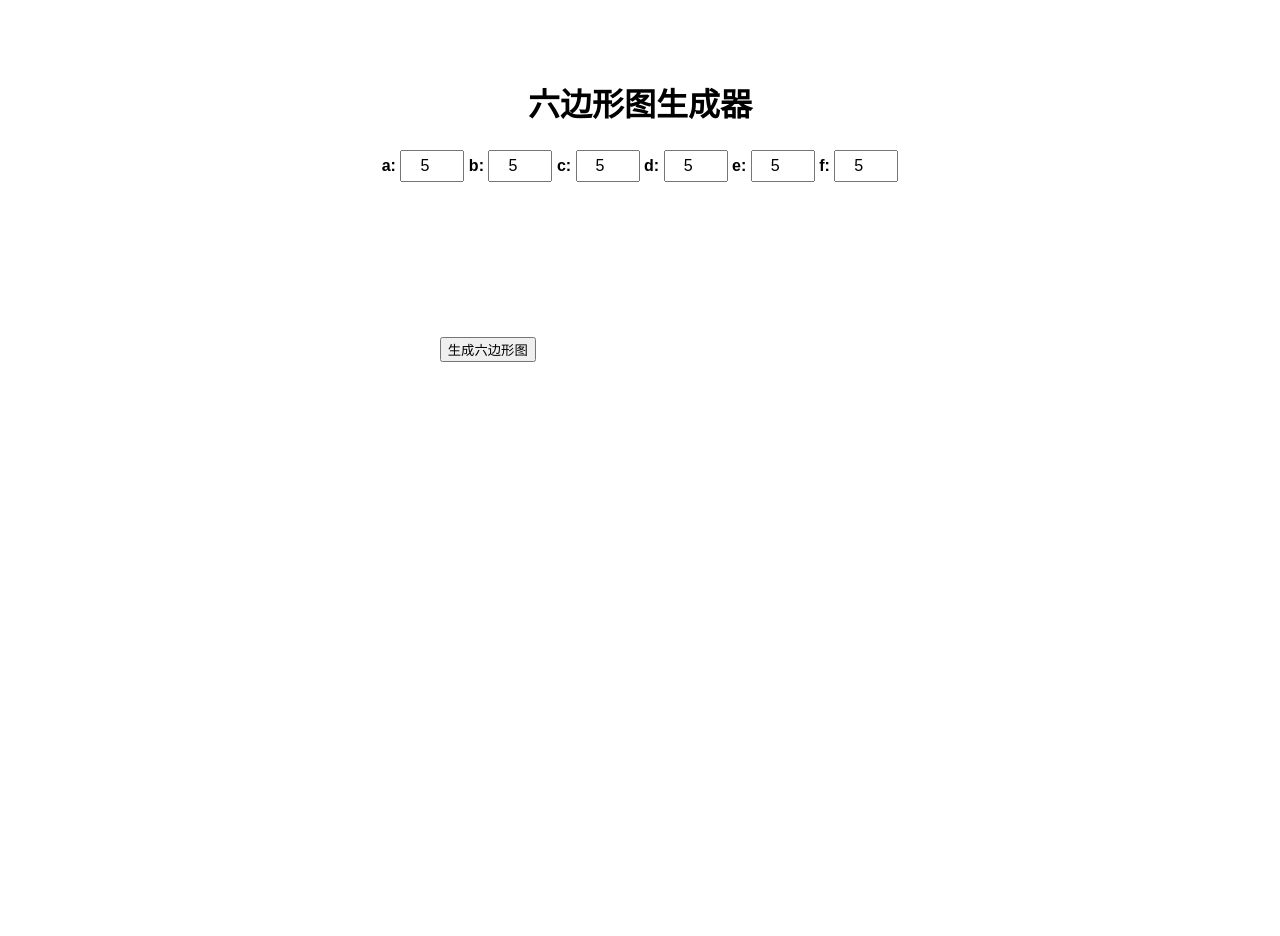
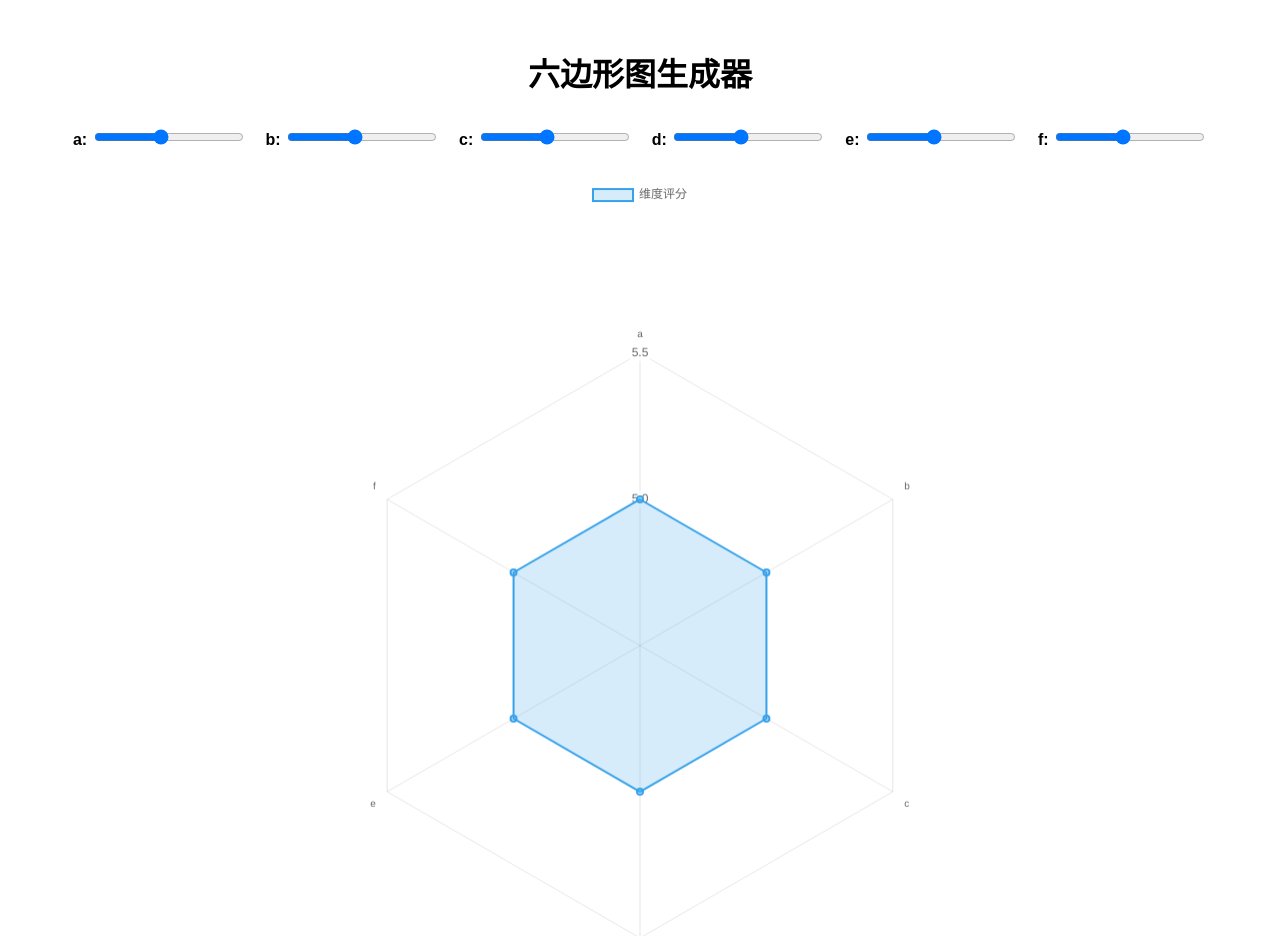
Before and after one commit to LibidoDealer/renovate_hexagon, a plain HTML site: page index.html in a window 1280 px wide. Shown: the top 936 px of the page. Before the commit the page ends 800 px from the top, so only its background shows below. Drawn offline with nearby package versions, Linux system fonts and the light colour scheme; animation ran at ten frames a second.

Commit message:
Update index.html

```diff
--- a/index.html
+++ b/index.html
@@ -9,94 +9,99 @@
     body {
       font-family: Arial, sans-serif;
       text-align: center;
-      padding: 50px;
+      padding: 20px;
     }
     #radar-chart {
       max-width: 600px;
-      margin: 0 auto;
+      margin: 0 auto 30px;
     }
-    label {
-      font-weight: bold;
-      margin: 10px 0;
-      display: inline-block;
-    }
-    .form-group {
+    .slider-group {
+      display: flex;
+      justify-content: center;
+      flex-wrap: wrap;
       margin-bottom: 20px;
     }
-    input {
-      width: 50px;
-      padding: 5px;
-      text-align: center;
-      font-size: 16px;
+    .slider-group label {
+      font-weight: bold;
+      margin: 10px;
+    }
+    .slider-group input[type="range"] {
+      width: 150px;
     }
   </style>
 </head>
 <body>
 
   <h1>六边形图生成器</h1>
-  <div class="form-group">
-    <label for="a">a: </label>
-    <input type="number" id="a" min="1" max="10" value="5">
-    <label for="b">b: </label>
-    <input type="number" id="b" min="1" max="10" value="5">
-    <label for="c">c: </label>
-    <input type="number" id="c" min="1" max="10" value="5">
-    <label for="d">d: </label>
-    <input type="number" id="d" min="1" max="10" value="5">
-    <label for="e">e: </label>
-    <input type="number" id="e" min="1" max="10" value="5">
-    <label for="f">f: </label>
-    <input type="number" id="f" min="1" max="10" value="5">
+
+  <div class="slider-group">
+    <label for="a">a: <input type="range" id="a" min="1" max="10" value="5" oninput="updateChart()"></label>
+    <label for="b">b: <input type="range" id="b" min="1" max="10" value="5" oninput="updateChart()"></label>
+    <label for="c">c: <input type="range" id="c" min="1" max="10" value="5" oninput="updateChart()"></label>
+    <label for="d">d: <input type="range" id="d" min="1" max="10" value="5" oninput="updateChart()"></label>
+    <label for="e">e: <input type="range" id="e" min="1" max="10" value="5" oninput="updateChart()"></label>
+    <label for="f">f: <input type="range" id="f" min="1" max="10" value="5" oninput="updateChart()"></label>
   </div>
 
-  <button onclick="generateChart()">生成六边形图</button>
-
-  <canvas id="radar-chart"></canvas>
+  <canvas id="radar-chart" width="600" height="600"></canvas>
 
   <script>
-    // 创建雷达图函数
-    function generateChart() {
-      const a = document.getElementById('a').value;
-      const b = document.getElementById('b').value;
-      const c = document.getElementById('c').value;
-      const d = document.getElementById('d').value;
-      const e = document.getElementById('e').value;
-      const f = document.getElementById('f').value;
+    let radarChart;
 
+    function createChart(data) {
       const ctx = document.getElementById('radar-chart').getContext('2d');
 
-      const data = {
+      if (radarChart) {
+        radarChart.destroy(); // 销毁之前的图表
+      }
+
+      radarChart = new Chart(ctx, {
+        type: 'radar',
+        data: {
           labels: ['a', 'b', 'c', 'd', 'e', 'f'],
           datasets: [{
             label: '维度评分',
-          data: [a, b, c, d, e, f],
-          backgroundColor: 'rgba(255, 99, 132, 0.2)',
-          borderColor: 'rgba(255, 99, 132, 1)',
-          borderWidth: 1
+            data: data,
+            backgroundColor: 'rgba(54, 162, 235, 0.2)',
+            borderColor: 'rgba(54, 162, 235, 1)',
+            borderWidth: 2,
           }]
-      };
-
-      const options = {
+        },
+        options: {
           scale: {
             ticks: {
               beginAtZero: true,
-            max: 10
+              min: 1,
+              max: 10,
+              stepSize: 1
             }
           },
           responsive: true,
           maintainAspectRatio: false
-      };
-
-      if (window.radarChart) {
-        window.radarChart.destroy();
+        }
+      });
     }
 
-      window.radarChart = new Chart(ctx, {
-        type: 'radar',
-        data: data,
-        options: options
-      });
+    function updateChart() {
+      // 获取所有滑块的值
+      const data = [
+        document.getElementById('a').value,
+        document.getElementById('b').value,
+        document.getElementById('c').value,
+        document.getElementById('d').value,
+        document.getElementById('e').value,
+        document.getElementById('f').value
+      ];
+
+      // 更新图表数据
+      createChart(data);
     }
+
+    // 页面加载时创建初始图表
+    window.onload = function() {
+      const initialData = [5, 5, 5, 5, 5, 5]; // 初始数据
+      createChart(initialData);
+    };
   </script>
 </body>
 </html>
```
Lines whose indentation alone changed are shown as unchanged.
